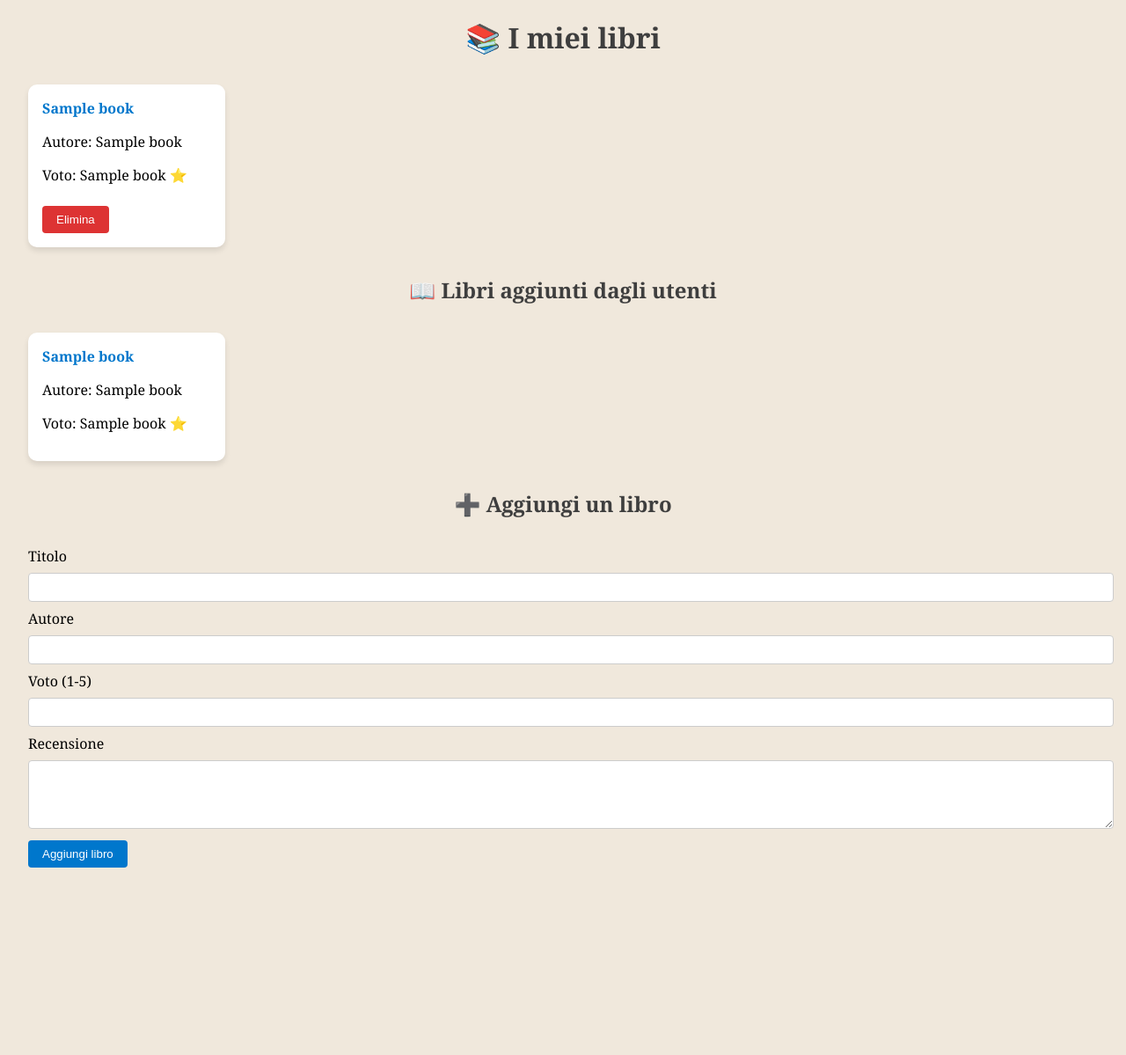
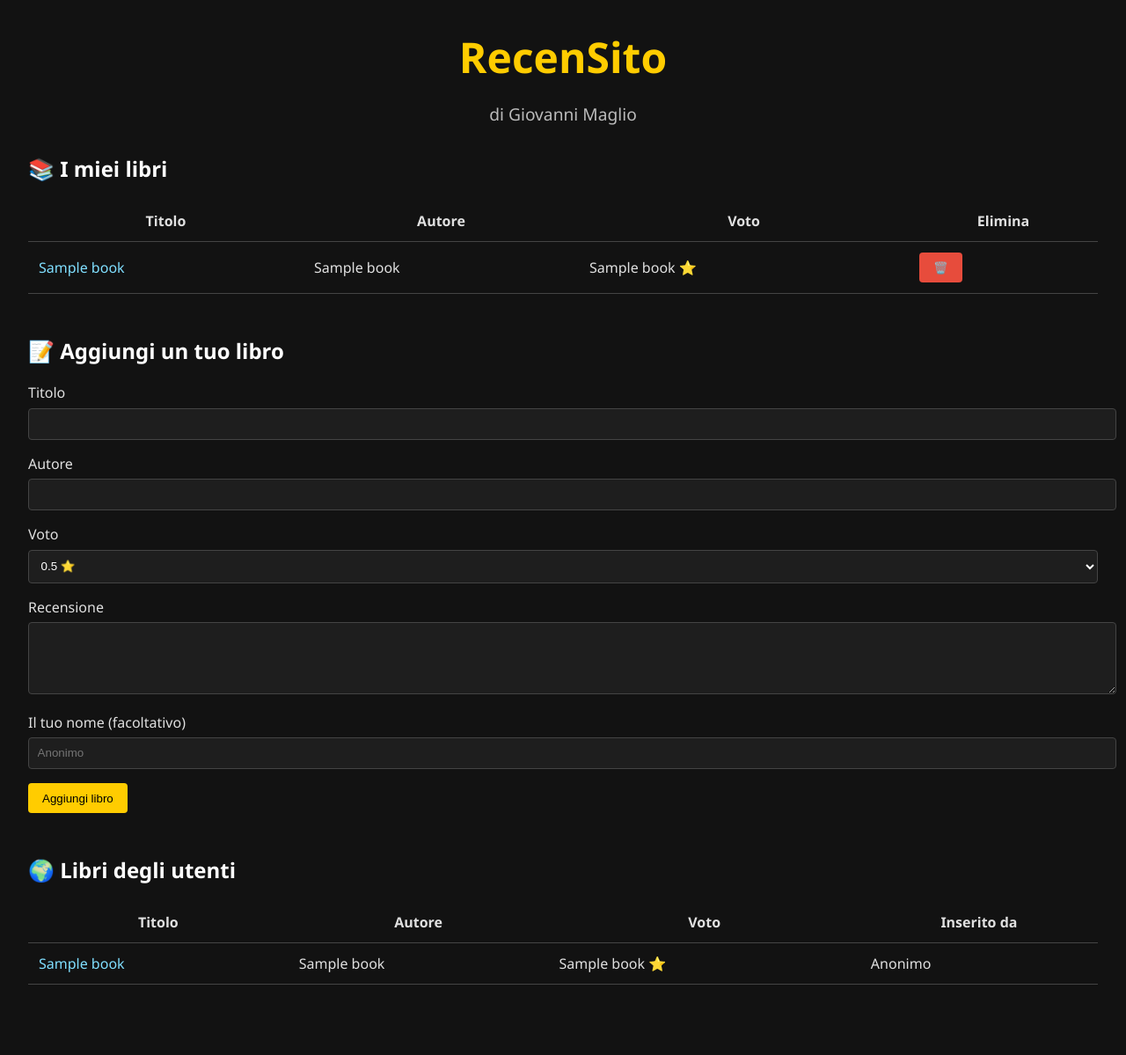
Before and after one commit to GiovanniMaglio/voti-libri, a Flask app: template templates/index.html in a window 1280 px wide. Shown: the whole page at 88% size. Before the commit the page ends 986 px from the top, so only its background shows below. Run offline with Flask 3, Linux system fonts and the light colour scheme; the template is opened without the code that fills it: most values are stand-ins (such as "Sample title", 1, 10 or a date in 2020).

Commit message:
Nuovo design e layout della homepage

```diff
--- a/templates/index.html
+++ b/templates/index.html
@@ -2,105 +2,169 @@
 <html lang="it">
 <head>
   <meta charset="UTF-8">
-  <title>Libreria di Giovanni</title>
+  <title>RecenSito - di Giovanni Maglio</title>
   <style>
     body {
-      font-family: Georgia, serif;
-      background-color: #f0e8dc;
+      font-family: 'Segoe UI', sans-serif;
+      background-color: #121212;
+      color: #e0e0e0;
       margin: 0;
-      padding: 0 2rem;
+      padding: 2rem;
     }
+
     h1, h2 {
+      color: #ffffff;
+    }
+
+    .header {
       text-align: center;
-      color: #3e3e3e;
+      margin-bottom: 2rem;
     }
+
+    .header h1 {
+      font-size: 3rem;
+      margin: 0;
+      color: #ffcc00;
+    }
+
+    .header p {
+      font-size: 1.2rem;
+      color: #bbbbbb;
+    }
+
     .section {
-      margin: 2rem 0;
+      margin-bottom: 3rem;
     }
-    .grid {
-      display: grid;
-      grid-template-columns: repeat(auto-fill, minmax(220px, 1fr));
-      gap: 1.5rem;
+
+    table {
+      width: 100%;
+      border-collapse: collapse;
+      margin-top: 1rem;
     }
-    .card {
-      background-color: #fff;
-      border-radius: 10px;
-      box-shadow: 0 4px 6px rgba(0,0,0,0.1);
-      padding: 1rem;
-      transition: transform 0.2s;
+
+    th, td {
+      padding: 0.75rem;
+      border-bottom: 1px solid #444;
     }
-    .card:hover {
-      transform: scale(1.03);
+
+    a {
+      color: #80dfff;
+      text-decoration: none;
     }
-    .card a {
-      text-decoration: none;
-      color: #0077cc;
+
+    a:hover {
+      text-decoration: underline;
     }
-    form input, textarea {
+
+    input, textarea, select {
       width: 100%;
-      padding: 0.5rem;
-      margin: 0.5rem 0;
+      padding: 0.6rem;
+      margin: 0.4rem 0 1rem;
       border-radius: 4px;
-      border: 1px solid #ccc;
+      border: 1px solid #444;
+      background-color: #1e1e1e;
+      color: #fff;
     }
+
     button {
-      background-color: #0077cc;
-      color: white;
-      padding: 0.5rem 1rem;
+      padding: 0.6rem 1rem;
+      background-color: #ffcc00;
+      color: #000;
       border: none;
       border-radius: 4px;
       cursor: pointer;
     }
+
     button:hover {
-      background-color: #005fa3;
+      background-color: #e6b800;
     }
-    .delete-btn {
-      background-color: #d33;
-      margin-top: 0.5rem;
+
+    .delete-button {
+      background-color: #e74c3c;
+      color: white;
+    }
+
+    .delete-button:hover {
+      background-color: #c0392b;
     }
   </style>
 </head>
 <body>
-  <h1>📚 I miei libri</h1>
-  <div class="grid section">
-    {% for book in my_books %}
-      <div class="card">
-        <strong><a href="{{ url_for('book_detail', book_id=book[0]) }}">{{ book[1] }}</a></strong>
-        <p>Autore: {{ book[2] }}</p>
-        <p>Voto: {{ book[3] }} ⭐</p>
-        <form action="{{ url_for('delete_book', book_id=book[0]) }}" method="post">
-          <button class="delete-btn" type="submit">Elimina</button>
-        </form>
-      </div>
-    {% endfor %}
+
+  <div class="header">
+    <h1>RecenSito</h1>
+    <p>di Giovanni Maglio</p>
   </div>
 
-  <h2>📖 Libri aggiunti dagli utenti</h2>
-  <div class="grid section">
-    {% for book in others_books %}
-      <div class="card">
-        <strong><a href="{{ url_for('book_detail', book_id=book[0]) }}">{{ book[1] }}</a></strong>
-        <p>Autore: {{ book[2] }}</p>
-        <p>Voto: {{ book[3] }} ⭐</p>
-      </div>
+  <div class="section">
+    <h2>📚 I miei libri</h2>
+    <table>
+      <tr>
+        <th>Titolo</th>
+        <th>Autore</th>
+        <th>Voto</th>
+        <th>Elimina</th>
+      </tr>
+      {% for book in my_books %}
+      <tr>
+        <td><a href="{{ url_for('book_detail', book_id=book[0]) }}">{{ book[1] }}</a></td>
+        <td>{{ book[2] }}</td>
+        <td>{{ book[3] }} ⭐</td>
+        <td>
+          <form action="{{ url_for('delete_book', book_id=book[0]) }}" method="post" style="display:inline;">
+            <button type="submit" class="delete-button">🗑️</button>
+          </form>
+        </td>
+      </tr>
       {% endfor %}
+    </table>
   </div>
 
-  <h2>➕ Aggiungi un libro</h2>
-  <form action="{{ url_for('add_book') }}" method="post" class="section">
+  <div class="section">
+    <h2>📝 Aggiungi un tuo libro</h2>
+    <form action="{{ url_for('add_user_book') }}" method="post">
       <label for="title">Titolo</label>
       <input type="text" id="title" name="title" required>
 
       <label for="author">Autore</label>
       <input type="text" id="author" name="author" required>
 
-    <label for="rating">Voto (1-5)</label>
-    <input type="number" id="rating" name="rating" step="0.5" min="1" max="5" required>
+      <label for="rating">Voto</label>
+      <select id="rating" name="rating" required>
+        {% for i in range(1, 11) %}
+          <option value="{{ i/2 }}">{{ i/2 }} ⭐</option>
+        {% endfor %}
+      </select>
 
       <label for="review">Recensione</label>
       <textarea id="review" name="review" rows="4"></textarea>
 
+      <label for="owner">Il tuo nome (facoltativo)</label>
+      <input type="text" id="owner" name="owner" placeholder="Anonimo">
+
       <button type="submit">Aggiungi libro</button>
     </form>
+  </div>
+
+  <div class="section">
+    <h2>🌍 Libri degli utenti</h2>
+    <table>
+      <tr>
+        <th>Titolo</th>
+        <th>Autore</th>
+        <th>Voto</th>
+        <th>Inserito da</th>
+      </tr>
+      {% for book in user_books %}
+      <tr>
+        <td><a href="{{ url_for('book_detail', book_id=book[0]) }}">{{ book[1] }}</a></td>
+        <td>{{ book[2] }}</td>
+        <td>{{ book[3] }} ⭐</td>
+        <td>{{ book[5] or "Anonimo" }}</td>
+      </tr>
+      {% endfor %}
+    </table>
+  </div>
+
 </body>
 </html>
```
Lines whose indentation alone changed are shown as unchanged.
